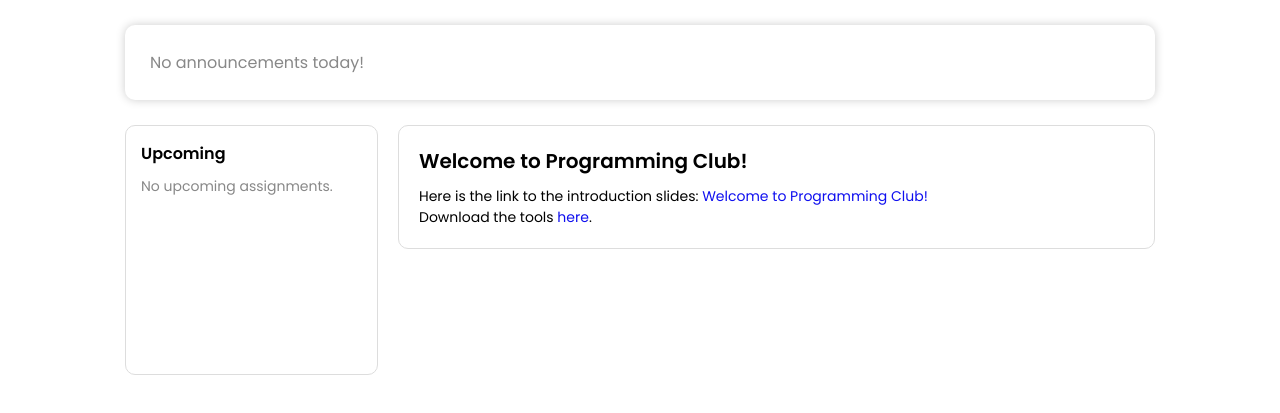
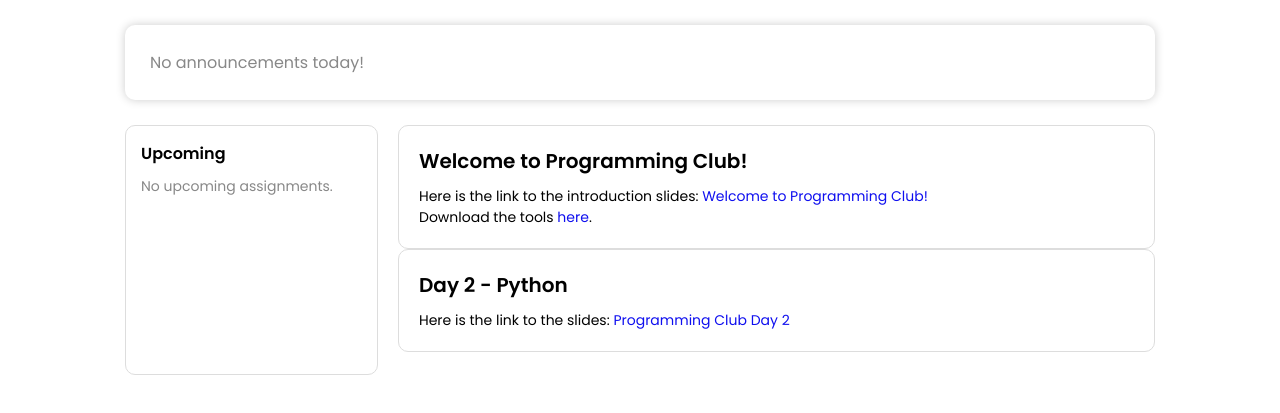
Before and after one commit to skyleringber/Programming-Club, a plain HTML site: page index.html in a window 1280 px wide. Shown: the part 275-688 px from the top of the page. Drawn offline with Linux system fonts and the light colour scheme.

Commit message:
Update index.html
added the day 2 assignment card

```diff
--- a/index.html
+++ b/index.html
@@ -23,19 +23,18 @@
 						<h2>Welcome to Programming Club!</h2>
 						<p>
 							Here is the link to the introduction slides:
-							<a
-								href="https://docs.google.com/presentation/d/1Z7bW02MJojnxU36R_jQG3vASQvyHamsWyOBplO7JyIE/edit?usp=sharing"
-								target="_blank"
-								>Welcome to Programming Club!</a
-							>
+							<a href="https://docs.google.com/presentation/d/1Z7bW02MJojnxU36R_jQG3vASQvyHamsWyOBplO7JyIE/edit?usp=sharing" target="_blank">Welcome to Programming Club!</a>
 						</p>
 						<p>
 							Download the tools
-							<a
-								href="https://codeclub.projecteclipse.org/Code-Club.zip"
-								target="_blank"
-								>here</a
-							>.
+							<a href="https://codeclub.projecteclipse.org/Code-Club.zip" target="_blank">here</a>.
+						</p>
+					</section>
+					<section class="card">
+						<h2>Day 2 - Python</h2>
+						<p>
+							Here is the link to the slides:
+							<a href="https://docs.google.com/presentation/d/1hzQcx88XuBU4uUL7ZbayTBPN4pZW5GKgsZ9FaYyRXxs/edit?usp=sharing" target="_blank">Programming Club Day 2</a>
 						</p>
 					</section>
 				</div>
```
